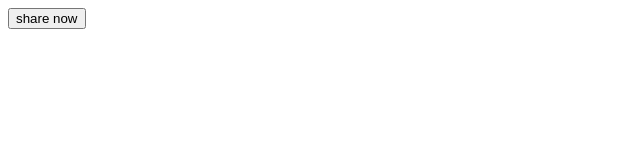
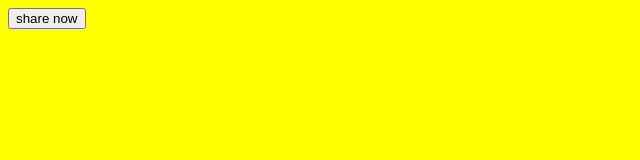
Before and after one commit to ManikGupta07/sharing-button, a plain HTML site: page index.html in a window 1280 px wide. Shown: the whole page, without its empty margins (0-640 px from the left). Drawn offline with Linux system fonts and the light colour scheme.

Commit message:
css folder added

```diff
--- /dev/null
+++ b/css/style.css
@@ -0,0 +1,3 @@
+body{
+    background-color: yellow;
+}
--- a/index.html
+++ b/index.html
@@ -5,6 +5,7 @@
     <meta http-equiv="X-UA-Compatible" content="IE=edge">
     <meta name="viewport" content="width=device-width, initial-scale=1.0">
     <title>HELLO WORLD</title>
+    <link rel="stylesheet" href="./css/style.css">
 </head>
 <body>
     <button id="share">
```
